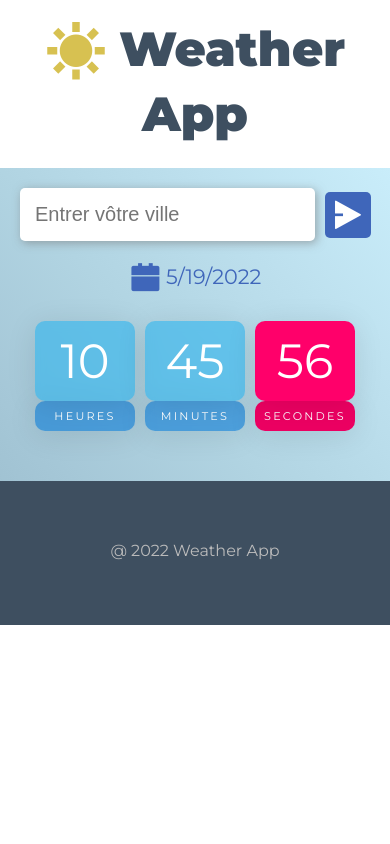
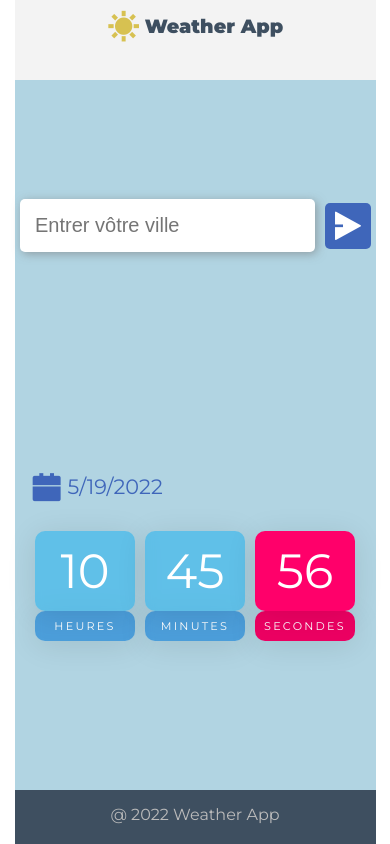
Before and after one commit to RomainDoyen/weather-app, a Vue app: page / in a window 390 px wide. Built offline with nearby package versions, Linux system fonts and the light colour scheme; no server answers.

Commit message:
refactor: Using a grid template and responsive

```diff
--- a/src/App.vue
+++ b/src/App.vue
@@ -1,13 +1,15 @@
 <template>
-  <div class="content">
-    <h1 class="animate__animated animate__slideInDown animate__delay-.5s"><i class="ri-sun-fill"></i> Weather App</h1>
-    <div class="content-app">
+  <div class="grid-container">
+    <header class="header">
+      <h1 class="animate__animated animate__slideInDown animate__delay-.5s"><i class="ri-sun-fill"></i> Weather App</h1>
+    </header>
+    <main class="main">
       <weather-view />
       <clock-view />
-      <div class="footer">
-        <p>@ 2022 Weather App</p>
-      </div>
-    </div>
+    </main>
+    <footer class="footer">
+      <p>@ 2022 Weather App</p>
+    </footer>
   </div>
 </template>
 
@@ -36,43 +38,84 @@ export default {
 }
 
 body {
+  font-family: 'Montserrat', sans-serif;
+  -webkit-font-smoothing: antialiased;
+  -moz-osx-font-smoothing: grayscale;
   min-height: 100vh;
+  place-items: center;
+}
+
+.grid-container {
   display: grid;
-	grid-template-rows: auto 1fr auto;
+  grid-template-areas:
+    "header"
+    "main"
+    "footer";
+  grid-template-rows: auto 1fr auto;
+  width: 100%;
+  height: 100vh;
+  background-color: #f3f3f3;
+}
+
+h1 {
+  color: #3e4f60;
 }
 
 .ri-sun-fill {
   color: #d7c151;
-  font-size: 60px;
 }
 
-.content-app {
-  background-image: linear-gradient(
-    to right top,
-    #99bbcb,
-    #a5c7d7,
-    #b1d4e2,
-    #bde0ee,
-    #c9edfa
-  );
+.header {
+  grid-area: header;
+  text-align: center;
+  padding: 20px;
+}
+
+.main {
+  grid-area: main;
+  display: grid;
+  grid-template-columns: 1fr 1fr;
+  gap: 20px;
+  padding: 20px;
+  background-color: #B1D4E2;
 }
 
 .footer {
+  grid-area: footer;
+  text-align: center;
+  padding: 20px;
   background-color: #3e4f60;
-  width: 100%;
-  padding: 50px;
-}
-
-.footer p {
   color: #bbb;
 }
 
-#app {
-  font-family: 'Montserrat', sans-serif;
-  -webkit-font-smoothing: antialiased;
-  -moz-osx-font-smoothing: grayscale;
-  text-align: center;
-  color: #3e4f60;
-  margin-top: 20px;
+@media (max-width: 768px) {
+  .main {
+    grid-template-columns: 1fr;
+    padding: 10px;
+  }
+
+  .header, .footer {
+    padding: 10px;
+  }
+
+  h1 {
+    font-size: 1.5em;
+  }
+}
+
+@media (max-width: 480px) {
+  h1 {
+    font-size: 1.2em;
+  }
+
+  .main {
+    grid-template-columns: 1fr;
+    gap: 10px;
+    padding: 5px;
+  }
+
+  .footer {
+    padding: 5px;
+  }
 }
 </style>
--- a/src/components/WeatherView.vue
+++ b/src/components/WeatherView.vue
@@ -10,9 +10,15 @@
             <p>{{ data.weather.weather[0].description }}</p>
             <p>Humidité : {{ data.weather.main.humidity }}%</p>
         </div>
+        <!-- <div v-else v-pre>
+            <p>Erreur, veuillez entrer une ville correcte</p>
+        </div> -->
         <div class="w animate__animated animate__backInLeft animate__delay-.5s" v-if="data.weather">
             <p><i class="ri-windy-fill"></i> {{ data.weather.wind.speed }} km/h</p>
             <p><i class="ri-cloud-windy-fill"></i> {{ data.weather.wind.gust }} km/h</p>
+        </div>
+        <div v-else>
+            <!-- <p>Erreur, veuillez entrer une ville correcte</p> -->
         </div>
     </div>
 </template>
@@ -61,9 +67,12 @@ export default {
   font-size: 1.3em;
   color: rgb(63, 102, 186);
   height: 50vh;
-  display: flex;
+  display: grid;
   align-items: center;
   justify-content: space-evenly;
+  flex-wrap: wrap;
+  align-items: end;
+  align-content: center;
 }
 
 p {
@@ -119,6 +128,8 @@ h1 {
   text-align: center;
   font-size: 4em;
   margin-bottom: 25px;
+  z-index: 1000;
+  position: relative;
 }
 
 @media (max-width: 900px) {
```
Also changed, not shown: 1 other file (tests, documents, lock files or other folders).
